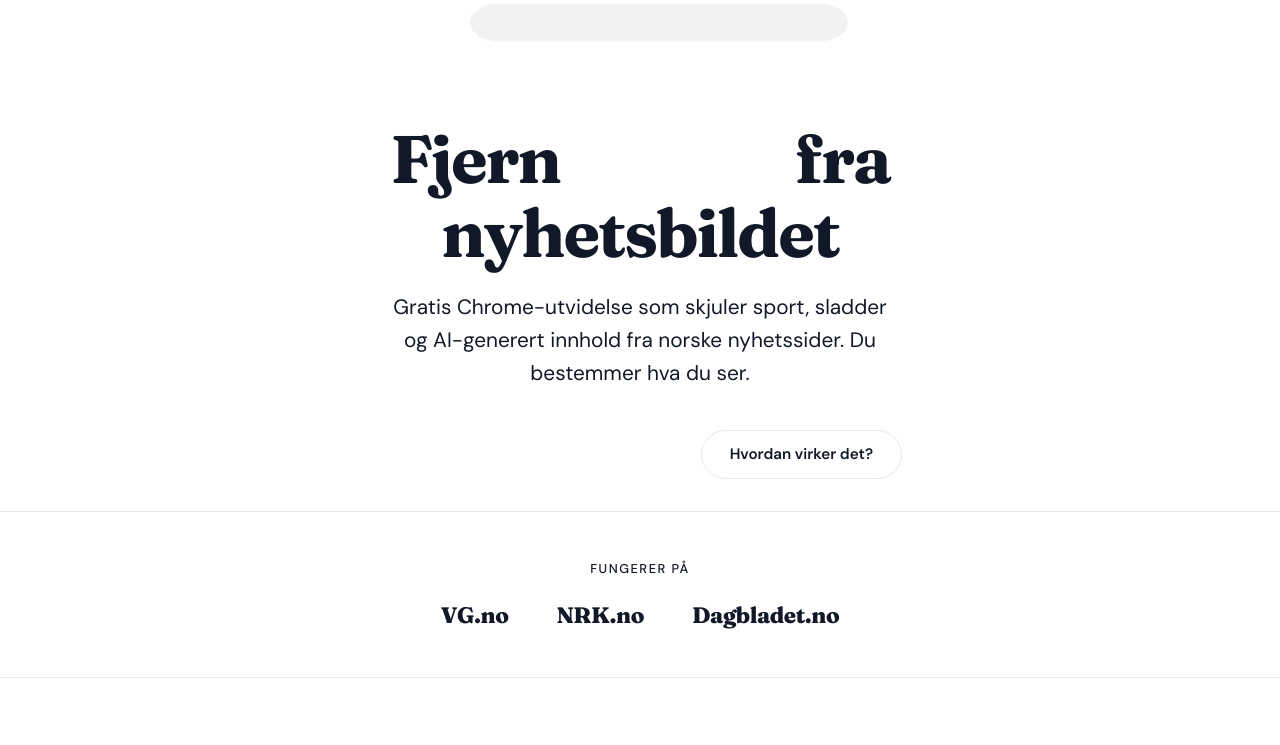
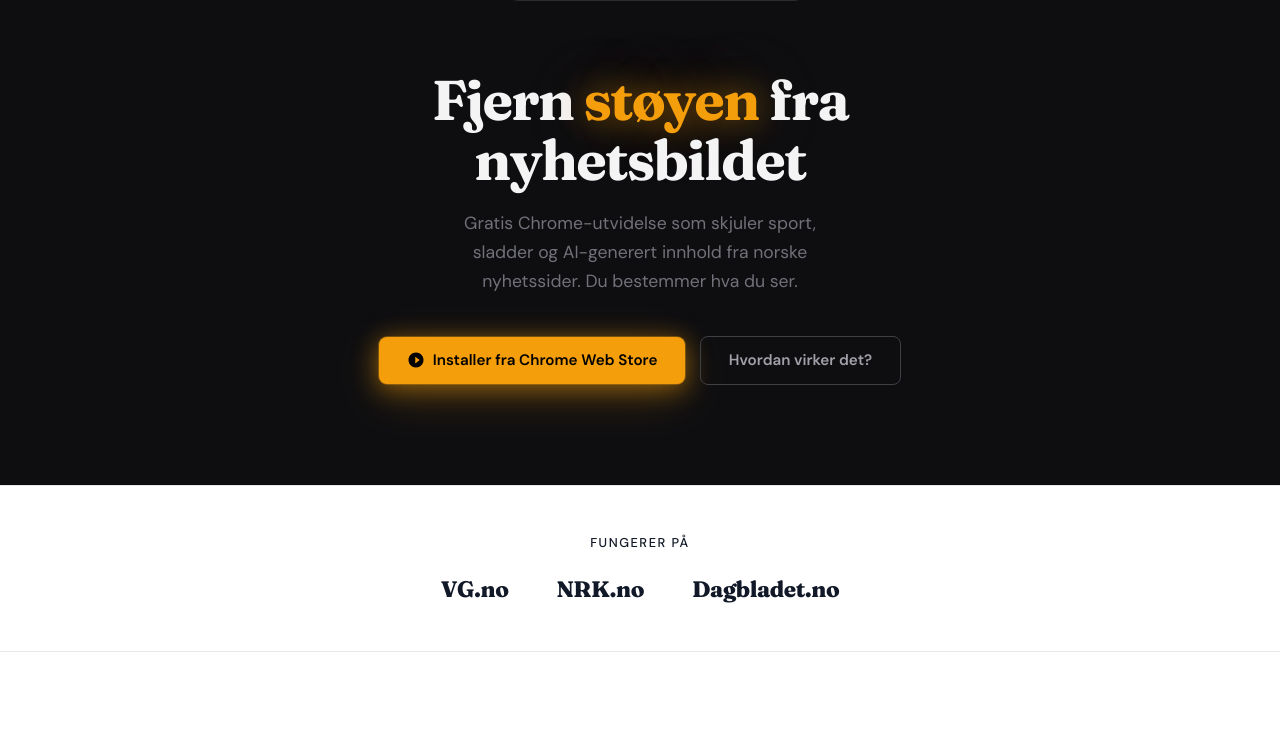
Before and after one commit to harepus/defog, a plain HTML site: page index.html in a window 1280 px wide. Shown: the part 595-1340 px from the top of the page. Drawn offline with Linux system fonts and the light colour scheme.

Commit message:
refactor: update hero and button CSS for dark theme
Co-Authored-By: Claude Sonnet 4.6 (1M context) <noreply@anthropic.com>

```diff
--- a/index.html
+++ b/index.html
@@ -106,69 +106,132 @@
 
     /* --- HERO --- */
     .hero {
+      background: var(--dark-bg);
       min-height: 100vh;
       display: flex;
       flex-direction: column;
       align-items: center;
       justify-content: center;
       text-align: center;
-      padding: 2rem 1.5rem;
+      padding: 80px 24px 100px;
       position: relative;
       overflow: hidden;
     }
 
-    /* Ambient sun glow behind hero */
-    .hero::before {
-      content: '';
+    /* Fjern gammel ::before glow */
+    .hero::before { display: none; }
+
+    .hero-ray {
       position: absolute;
-      top: -20%;
+      top: 0;
+      pointer-events: none;
+      transform-origin: top center;
+    }
+
+    .hero-fog-group {
+      position: absolute;
+      left: -5%;
+      right: -5%;
+      pointer-events: none;
+    }
+
+    .hero-logo-wrap {
+      position: absolute;
+      top: 32px;
       left: 50%;
       transform: translateX(-50%);
-      width: 800px;
-      height: 800px;
-      background: radial-gradient(circle, rgba(251, 191, 36, 0.12) 0%, rgba(251, 191, 36, 0.04) 40%, transparent 70%);
-      pointer-events: none;
-      z-index: 0;
+      display: flex;
+      align-items: center;
+      gap: 10px;
+      z-index: 3;
+      white-space: nowrap;
+    }
+
+    .hero-logo-mark {
+      width: 32px;
+      height: 32px;
+      background: var(--amber);
+      border-radius: 7px;
+      flex-shrink: 0;
+      box-shadow:
+        0 0 28px rgba(245,158,11,0.85),
+        0 0 80px rgba(245,158,11,0.4),
+        0 0 160px rgba(245,158,11,0.18);
+    }
+
+    .hero-logo-name {
+      color: #fff;
+      font-weight: 700;
+      font-size: 17px;
+      letter-spacing: -0.4px;
     }
 
     .hero-content {
       position: relative;
-      z-index: 1;
-      max-width: 680px;
+      z-index: 2;
+      max-width: 580px;
     }
 
     .hero h1 {
       font-family: 'Fraunces', serif;
       font-weight: 700;
-      font-size: clamp(2.8rem, 6vw, 4.2rem);
-      line-height: 1.1;
+      font-size: clamp(2.25rem, 5vw, 3.5rem);
+      line-height: 1.08;
       letter-spacing: -0.03em;
-      margin-bottom: 1.25rem;
-      animation: rise 1s ease-out 0.1s both;
+      color: #f4f4f5;
+      margin-bottom: 1.1rem;
     }
 
     .hero h1 .highlight {
-      background: linear-gradient(135deg, var(--sun-deep), var(--sun));
-      -webkit-background-clip: text;
-      -webkit-text-fill-color: transparent;
-      background-clip: text;
+      color: var(--amber);
+      text-shadow:
+        0 0 32px rgba(245,158,11,0.55),
+        0 0 80px rgba(245,158,11,0.25);
+      -webkit-text-fill-color: var(--amber);
+      background: none;
+      background-clip: unset;
+      -webkit-background-clip: unset;
     }
 
     .hero .subtitle {
-      font-size: clamp(1.1rem, 2.5vw, 1.3rem);
-      color: var(--ink-soft);
-      line-height: 1.6;
-      max-width: 520px;
+      font-size: clamp(1rem, 2vw, 1.1rem);
+      color: var(--text-fog);
+      line-height: 1.65;
+      max-width: 400px;
       margin: 0 auto 2.5rem;
-      animation: rise 1s ease-out 0.2s both;
+    }
+
+    .hero-eyebrow {
+      color: #52525b;
+      font-size: 0.72rem;
+      letter-spacing: 0.14em;
+      text-transform: uppercase;
+      font-weight: 500;
+      margin-bottom: 1.1rem;
     }
 
     .hero-actions {
       display: flex;
-      gap: 1rem;
+      gap: 0.9rem;
       justify-content: center;
       flex-wrap: wrap;
-      animation: rise 1s ease-out 0.3s both;
+      align-items: center;
+      position: relative;
+    }
+
+    .hero-cta-glow {
+      position: absolute;
+      bottom: -48px;
+      left: 50%;
+      transform: translateX(-50%);
+      width: 380px;
+      height: 130px;
+      background: radial-gradient(ellipse,
+        rgba(245,158,11,0.22) 0%,
+        rgba(245,158,11,0.08) 50%,
+        transparent 75%
+      );
+      pointer-events: none;
     }
 
     .btn {
@@ -176,7 +239,7 @@
       align-items: center;
       gap: 0.5rem;
       padding: 0.85rem 1.75rem;
-      border-radius: 100px;
+      border-radius: 8px;
       font-family: 'DM Sans', sans-serif;
       font-size: 0.95rem;
       font-weight: 600;
@@ -187,23 +250,30 @@
     }
 
     .btn-primary {
-      background: var(--ink);
-      color: #fff;
+      background: var(--amber);
+      color: #000;
+      box-shadow:
+        0 0 0 1px rgba(245,158,11,0.3),
+        0 4px 24px rgba(245,158,11,0.5),
+        0 12px 48px rgba(245,158,11,0.22);
+      position: relative;
+      z-index: 1;
     }
     .btn-primary:hover {
-      background: #000;
+      background: #e59009;
       transform: translateY(-1px);
-      box-shadow: 0 4px 20px rgba(0,0,0,0.15);
     }
 
     .btn-ghost {
       background: transparent;
-      color: var(--ink-soft);
-      border: 1.5px solid var(--border);
+      color: #a1a1aa;
+      border: 1px solid #3f3f46;
+      position: relative;
+      z-index: 1;
     }
     .btn-ghost:hover {
-      border-color: var(--ink-muted);
-      color: var(--ink);
+      color: #fff;
+      border-color: #71717a;
     }
 
     .btn svg { width: 18px; height: 18px; flex-shrink: 0; }
```
